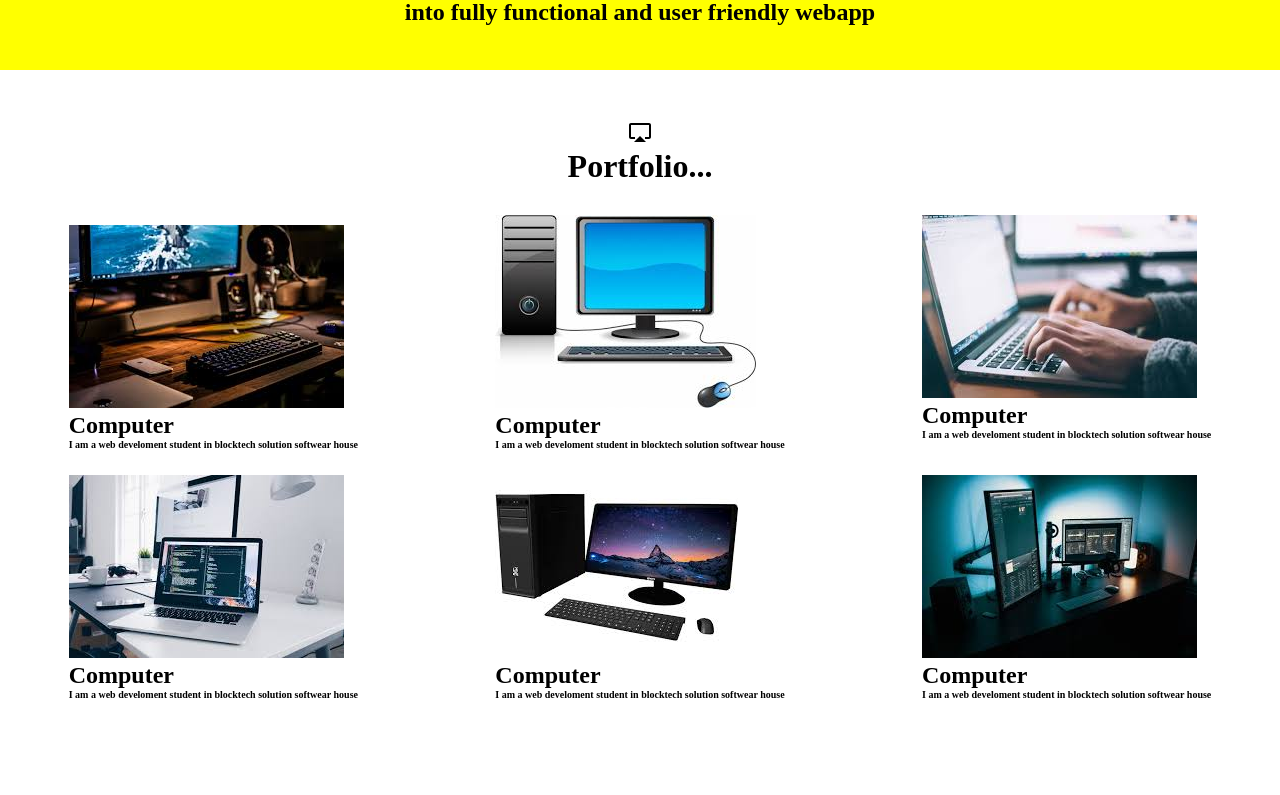
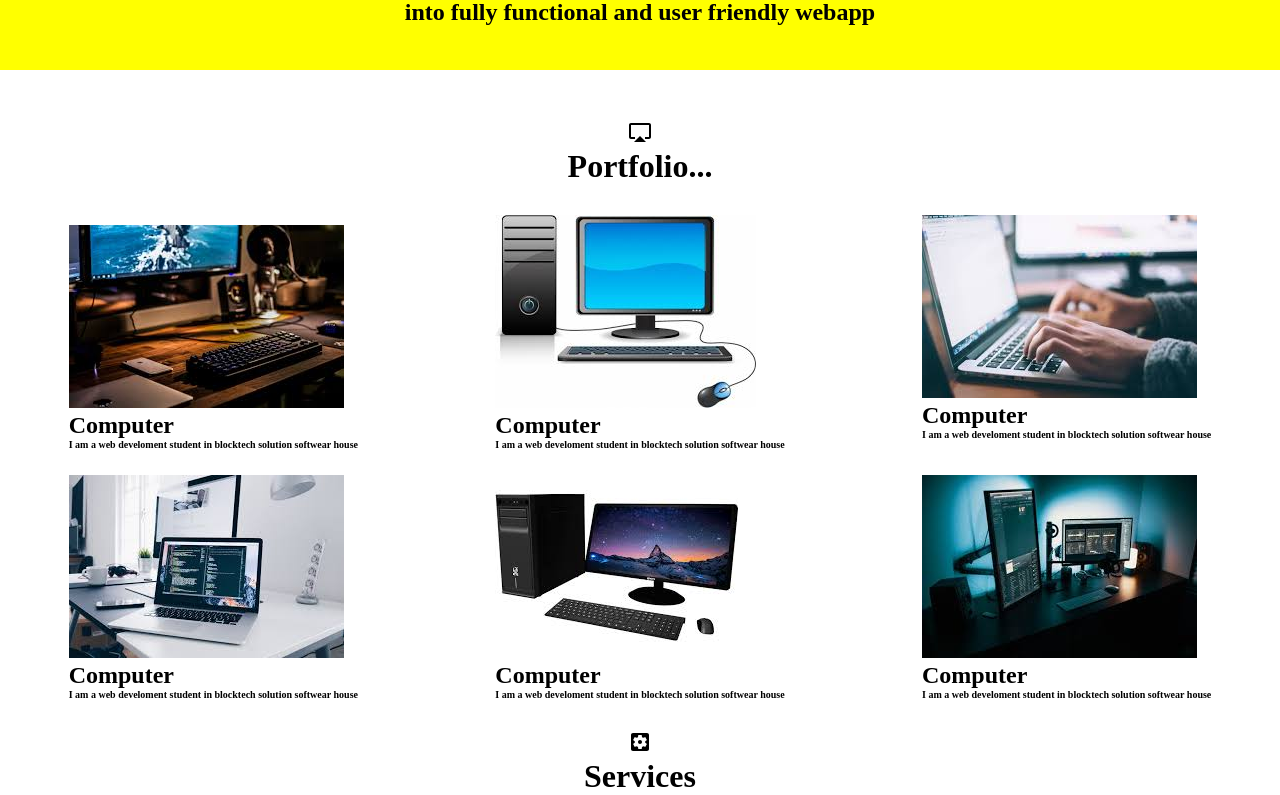
Before and after one commit to ali-203/legend, a React (Create React App) app: page / in a window 1280 px wide. Shown: the part 439-1234 px from the top of the page. Before the commit the page ends 1139 px from the top, so only its background shows below. Built offline with nearby package versions, Linux system fonts and the light colour scheme.

Commit message:
updated in css

```diff
--- a/src/App.css
+++ b/src/App.css
@@ -80,15 +80,11 @@ text-align: center;
   margin-bottom: 30px;
   margin-top: 50px;
 text-align: center;
-
 }
-
 .all_img {
   display: flex;
   justify-content: space-around;
 }
-
-
 .all_img p{
   font-size: 10px;
   font-weight: bold;
@@ -100,17 +96,20 @@ margin-top: auto;
   margin-top: auto;
 }
 
-
-@media screen and (max-width: 600px) {
+@media screen and (max-width: 670px) {
 
   .all_img {
+
     display: flex;
     justify-content: space-around;
     flex-wrap: wrap;
 
   }
+}
 
-
+.servc {
+  text-align: center;
+  margin-top: 30px;
 }
 
 
--- a/src/App.js
+++ b/src/App.js
@@ -5,6 +5,7 @@ import AccessibilityIcon from '@material-ui/icons/Accessibility';
 import AccountBalanceIcon from '@material-ui/icons/AccountBalance';
 import AccountBoxIcon from '@material-ui/icons/AccountBox';
 import AirplayIcon from '@material-ui/icons/Airplay';
+import SettingsApplicationsIcon from '@material-ui/icons/SettingsApplications';
 
 function App() {
     return (
@@ -92,6 +93,11 @@ function App() {
   blocktech solution softwear house</p>
 </div>
 </div>
+<div className="servc">
+<SettingsApplicationsIcon />
+<h1>Services</h1>
+
+</div>
 
 
  </>
```
